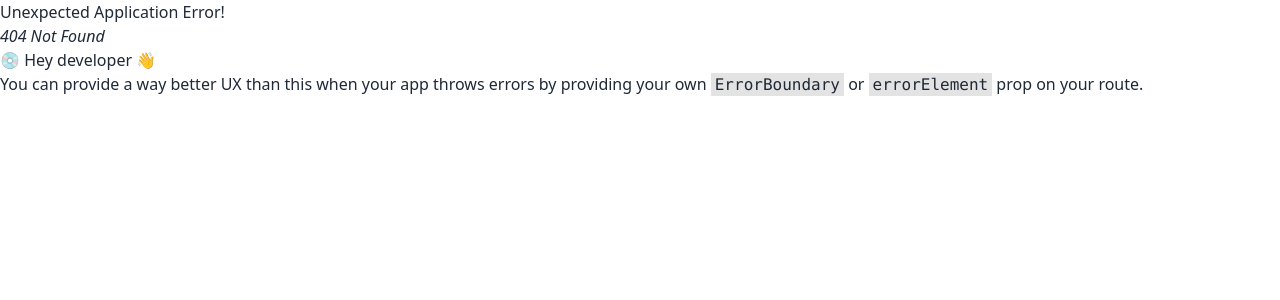
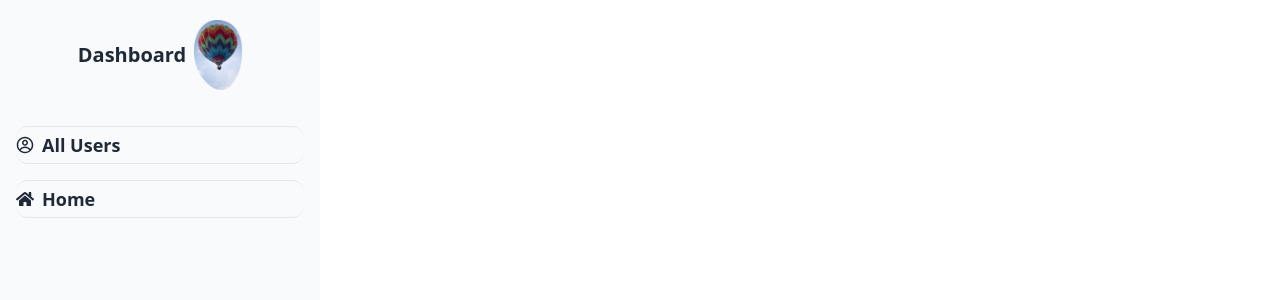
Before and after one commit to chand-stack/task-client-repo, a React (Vite) app: page /dashboard in a window 1280 px wide. Before the commit this address had no page. Shown: the top 300 px of the page. Built offline with nearby package versions, Linux system fonts and the light colour scheme.

Commit message:
Chore: dashboard page added

```diff
--- a/package.json
+++ b/package.json
@@ -14,6 +14,7 @@
     "match-sorter": "^6.3.1",
     "react": "^18.2.0",
     "react-dom": "^18.2.0",
+    "react-icons": "^4.12.0",
     "react-router-dom": "^6.21.0",
     "sort-by": "^1.2.0"
   },
--- /dev/null
+++ b/src/Pages/Dashboard/Dashboard.jsx
@@ -0,0 +1,120 @@
+import { NavLink, Outlet } from "react-router-dom";
+import logo from "../../assets/MainImage.png";
+import { BsMenuButtonWideFill, BsFillBookmarkStarFill } from "react-icons/bs";
+import { CgProfile } from "react-icons/cg";
+import { GrDocumentTest } from "react-icons/gr";
+import { FaHome } from "react-icons/fa";
+
+const Dashboard = () => {
+  return (
+    <div className="flex font-poppin mx-auto">
+      <div className="lg:w-1/4 min-h-screen bg-slate-50">
+        <div className="hidden lg:flex items-center gap-2 justify-center py-5">
+          <h1 className="font-extrabold text-xl">Dashboard</h1>
+          <img className="w-12" src={logo} alt="" />
+        </div>
+        <div className="hidden lg:contents">
+          <ul className="menu-vertical space-y-4 p-4">
+            {/* users route */}
+            <li className="text-lg rounded-xl py-1 border-y font-semibold">
+              <NavLink
+                to="/dashboard/profile"
+                className={({ isActive, isPending }) =>
+                  isPending
+                    ? "pending"
+                    : isActive
+                    ? "text-blue-600 flex items-center gap-2"
+                    : "flex items-center gap-2 "
+                }
+              >
+                <CgProfile /> All Users
+              </NavLink>
+            </li>
+            <li className="text-lg rounded-xl flex  py-1 border-y font-semibold">
+              <NavLink
+                to="/"
+                className={({ isActive, isPending }) =>
+                  isPending
+                    ? "pending"
+                    : isActive
+                    ? "text-blue-600 flex items-center gap-2"
+                    : "flex items-center gap-2"
+                }
+              >
+                <FaHome />
+                Home
+              </NavLink>
+            </li>
+          </ul>
+        </div>
+        <div className="lg:hidden fixed z-50">
+          {/* drawer for mobile */}
+          <div className="drawer lg:drawer-open">
+            <input id="my-drawer-2" type="checkbox" className="drawer-toggle" />
+            <div className="drawer-content flex flex-col items-center justify-center">
+              {/* Page content here */}
+              <label
+                htmlFor="my-drawer-2"
+                className="pt-2 pl-1 drawer-button lg:hidden"
+              >
+                <BsMenuButtonWideFill className="text-3xl" />
+              </label>
+            </div>
+            <div className="drawer-side ">
+              <label
+                htmlFor="my-drawer-2"
+                aria-label="close sidebar"
+                className="drawer-overlay"
+              ></label>
+
+              <ul className="menu-vertical p-4 w-80 space-y-4 min-h-full bg-base-200">
+                <div className="flex items-center gap-2 justify-center py-5">
+                  <h1 className="font-semibold md:font-extrabold text-xl">
+                    Dashboard
+                  </h1>
+                  <img className="w-12" src={logo} alt="" />
+                </div>
+                {/* Sidebar content here */}
+                {/* users routes */}
+                <li className="btn w-full text-lg btn-sm rounded-xl">
+                  <NavLink
+                    to="/dashboard/profile"
+                    className={({ isActive, isPending }) =>
+                      isPending
+                        ? "pending"
+                        : isActive
+                        ? "bg-blue-600 text-white w-full h-full rounded-xl"
+                        : ""
+                    }
+                  >
+                    All Users
+                  </NavLink>
+                </li>
+
+                <li className="btn w-full text-lg btn-sm rounded-xl">
+                  <NavLink
+                    to="/"
+                    className={({ isActive, isPending }) =>
+                      isPending
+                        ? "pending"
+                        : isActive
+                        ? "bg-blue-600 text-white w-full h-full rounded-xl"
+                        : ""
+                    }
+                  >
+                    Home
+                  </NavLink>
+                </li>
+              </ul>
+            </div>
+          </div>
+        </div>
+      </div>
+      <div className="w-full lg:w-3/4">
+        <Outlet></Outlet>
+      </div>
+    </div>
+  );
+};
+
+export default Dashboard;
--- a/src/Pages/Home/Home.jsx
+++ b/src/Pages/Home/Home.jsx
@@ -18,13 +18,13 @@ const Home = () => {
                 to="/register"
                 className="btn bg-[#F2D335] text-black md:text-xl btn-outline"
               >
-                Sign In
+                Signup
               </Link>
               <Link
                 to="/login"
                 className="btn bg-[#F2D335] text-black md:text-xl btn-outline"
               >
-                Sign Up
+                Signin
               </Link>
             </div>
           </div>
--- a/src/Router/Routes.jsx
+++ b/src/Router/Routes.jsx
@@ -3,6 +3,7 @@ import Root from "../MainLayout/Root";
 import Home from "../Pages/Home/Home";
 import Login from "../Pages/Login/Login";
 import Register from "../Pages/Register/Register";
+import Dashboard from "../Pages/Dashboard/Dashboard";
 
 const routes = createBrowserRouter([
   {
@@ -23,6 +24,10 @@ const routes = createBrowserRouter([
       },
     ],
   },
+  {
+    path: "dashboard",
+    element: <Dashboard></Dashboard>,
+  },
 ]);
 
 export default routes;
```
Also changed, not shown: 1 other file (tests, documents, lock files or other folders).
